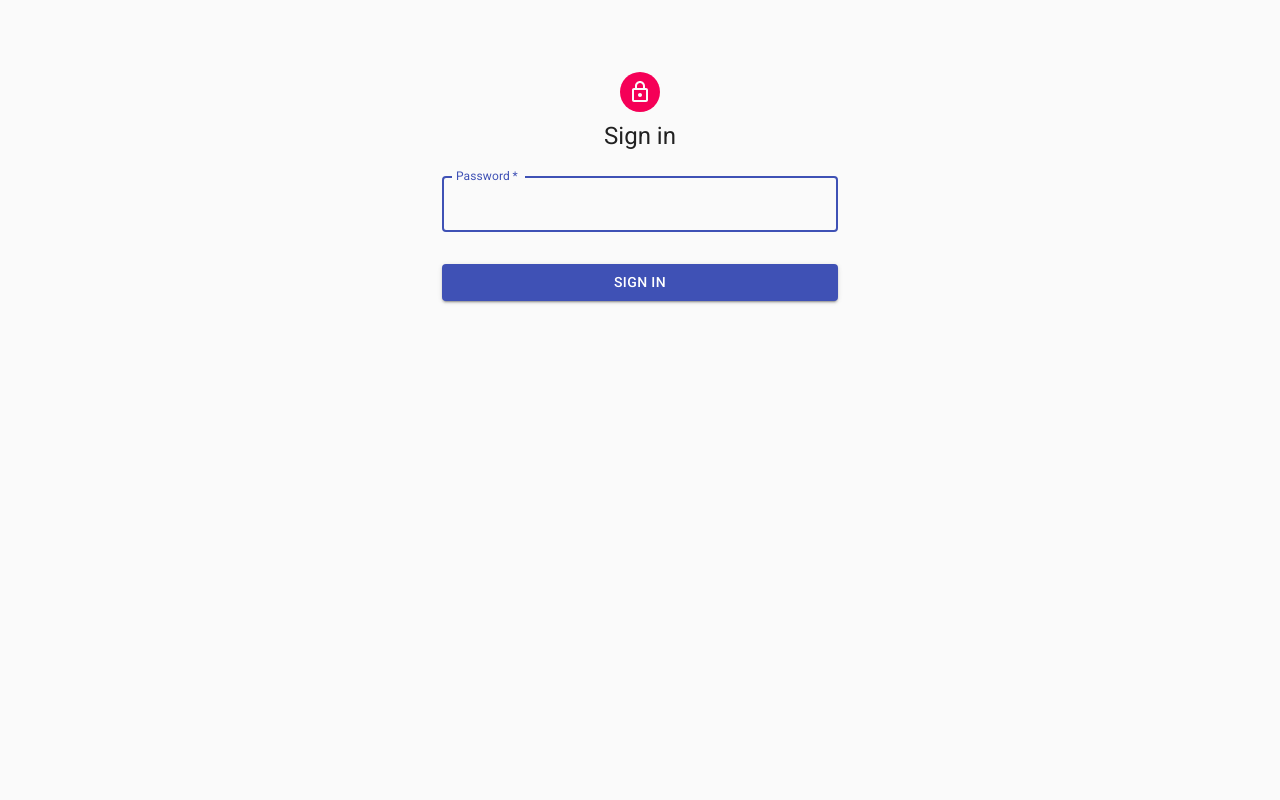
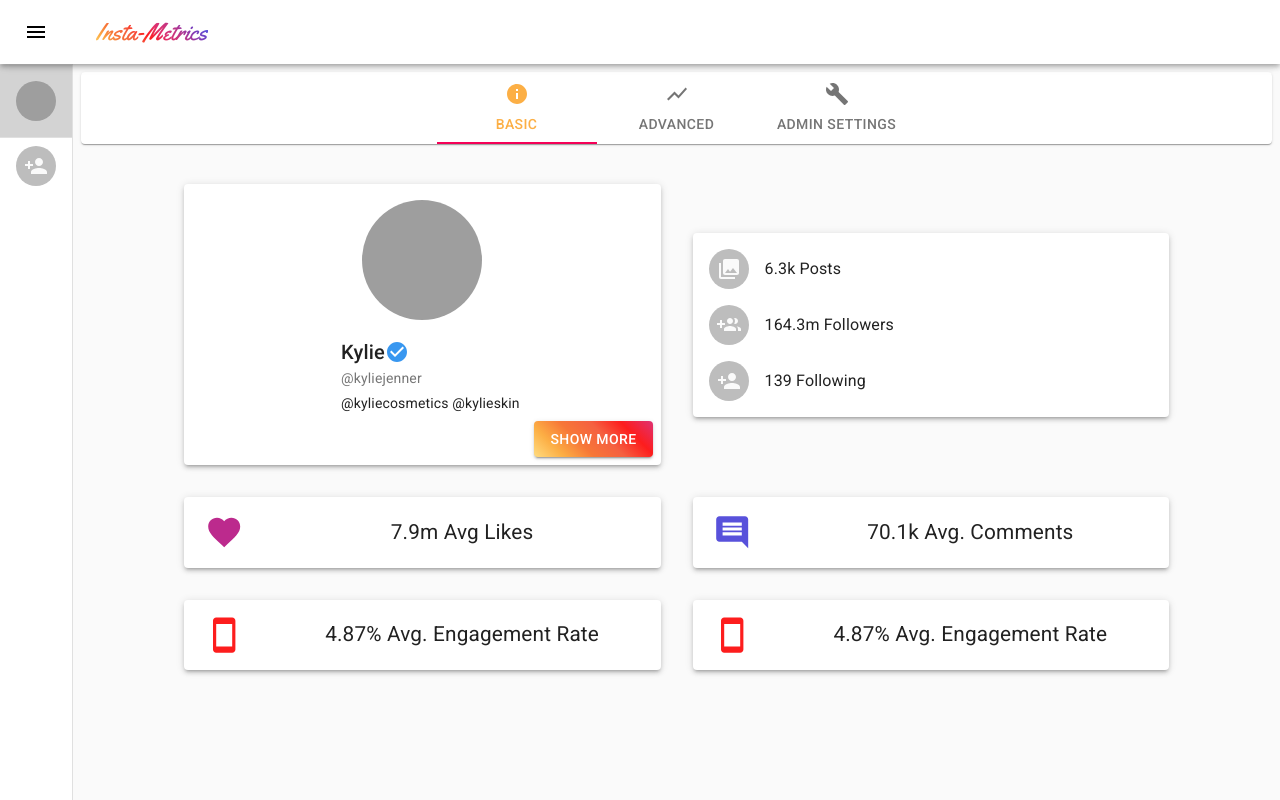
Before and after one commit to herzogmatthias/insta-metrics, a React (Create React App) app: page /dashboard in a window 1280 px wide. Before the commit this address led to /login. Built offline with nearby package versions, Linux system fonts and the light colour scheme; grey boxes are pictures that could not be loaded; what redux-promise-middleware would draw is missing.

Commit message:
various changes to basic tab styling, no bottom nav because it looks aweful

```diff
--- a/src/components/double-navigation-component/DoubleNavigation.tsx
+++ b/src/components/double-navigation-component/DoubleNavigation.tsx
@@ -141,7 +141,8 @@
             selected={val.username === props.selectedUser?.username}
             onClick={() => {
               props.selectUser(val.username);
-              props.history.replace(val.username);
+              console.log(props.location);
+              props.history.push(val.username);
               console.log(props.location);
             }}
             button
@@ -207,7 +208,7 @@
   };
   useEffect(() => {
     async function init() {
-      props.initData();
+      props.initData(props.history);
     }
     //init();
   }, []);
--- a/src/components/user-details-component/BasicStatsCard.tsx
+++ b/src/components/user-details-component/BasicStatsCard.tsx
@@ -1,80 +1,63 @@
 import React, { Component } from "react";
 import {
-  Card,
   Grid,
   Typography,
   makeStyles,
   Fade,
   Paper
 } from "@material-ui/core";
-import PhotoLibraryIcon from "@material-ui/icons/PhotoLibrary";
-import GroupAddIcon from "@material-ui/icons/GroupAdd";
-import PersonAddIcon from "@material-ui/icons/PersonAdd";
+import numeral from "numeral";
 import clsx from "clsx";
-import numeral from "numeral";
 
 interface Props {
-  data: number;
-  name: "Followers" | "Following" | "Posts";
+  data: string | number;
+  name: string;
   fadeTimeOut: number;
+  iconColor: string;
+  icon: any;
 }
 
 const useStyles = makeStyles(theme => ({
   flex: {
     alignItems: "center",
     justifyContent: "center",
-    display: "flex"
+    display: "flex",
+    minHeight: "inherit"
   },
   cardPadding: {
+    display: "flex",
+    justifyContent: "center",
     padding: theme.spacing(2)
-  },
-  textColor: {},
-  iconSize: {
-    "@media (min-width:600px)": {
-      fontSize: "1.7rem"
-    },
-    [theme.breakpoints.up("md")]: {
-      fontSize: "2.4rem"
-    }
   }
 }));
 
 export default function BasicStatsCard(props: Props) {
   const classes = useStyles();
 
-  const renderIcon = () => {
-    if (props.name === "Followers") {
-      return (
-        <GroupAddIcon
-          className={clsx(classes.iconSize, classes.textColor)}
-        ></GroupAddIcon>
-      );
-    } else if (props.name === "Posts") {
-      return <PhotoLibraryIcon className={classes.iconSize}></PhotoLibraryIcon>;
-    } else {
-      return <PersonAddIcon className={classes.iconSize}></PersonAddIcon>;
-    }
-  };
   return (
     <Fade in timeout={{ enter: props.fadeTimeOut }}>
       <Paper elevation={3}>
         <Grid className={classes.flex} container spacing={0}>
           <Grid
-            className={clsx(classes.cardPadding, classes.textColor)}
-            xs={4}
+            className={clsx(classes.cardPadding)}
+            xs={2}
             item
+            style={{ color: props.iconColor }}
           >
-            {renderIcon()}
+            {props.icon}
           </Grid>
-          <Grid item xs={8} sm container>
+          <Grid item xs={10} sm container>
             <Grid item xs container direction="column" spacing={0}>
               <Grid item xs>
                 <Typography variant="h4">
-                  {numeral(props.data).format(
-                    props.data % 1000 === 0 || props.data % 1000 === props.data
-                      ? "0a"
-                      : "0.0a"
-                  )}{" "}
+                  {typeof props.data === "string"
+                    ? props.data
+                    : numeral(props.data).format(
+                        props.data % 1000 === 0 ||
+                          props.data % 1000 === props.data
+                          ? "0a"
+                          : "0.0a"
+                      )}{" "}
                   {props.name}
                 </Typography>
               </Grid>
--- a/src/components/user-details-component/BasicTab.tsx
+++ b/src/components/user-details-component/BasicTab.tsx
@@ -2,18 +2,19 @@
 import { bindActionCreators } from "@reduxjs/toolkit";
 import { RootState } from "../../redux/reducer";
 import { connect, ConnectedProps } from "react-redux";
-import CheckCircleIcon from "@material-ui/icons/CheckCircle";
+import FavoriteIcon from "@material-ui/icons/Favorite";
+import CommentIcon from "@material-ui/icons/Comment";
+import SmartphoneIcon from "@material-ui/icons/Smartphone";
 import clsx from "clsx";
 import {
   makeStyles,
   Avatar,
   Typography,
-  Card,
-  Paper,
   Grid,
   Button
 } from "@material-ui/core";
 import BasicStatsCard from "./BasicStatsCard";
+import GeneralInformation from "./GeneralInformation";
 
 type Props = ConnectedProps<typeof connector>;
 
@@ -23,50 +24,31 @@
     justifyContent: "center",
     display: "flex"
   },
+  flexVerified: {
+    display: "flex",
+    alignItems: "center"
+  },
   large: {
     width: theme.spacing(10),
     height: theme.spacing(10)
   },
-  paddingName: {
-    paddingLeft: theme.spacing(2)
-  },
-  paddingVerified: {
-    paddingRight: theme.spacing(2)
-  },
-  instaButtonContainer: {
-    width: "100%",
-    display: "flex",
-    justifyContent: "flex-end",
-    padding: theme.spacing(1)
-  },
-  avatarGrow: {
-    padding: theme.spacing(2),
-    [theme.breakpoints.down("sm")]: {
-      flexGrow: 1
+  iconSize: {
+    "@media (min-width:600px)": {
+      fontSize: "1.7rem"
     },
-    [theme.breakpoints.up("sm")]: {
-      flexGrow: 0
+    [theme.breakpoints.up("md")]: {
+      fontSize: "2.4rem"
     }
-  },
-  button: {
-    "&:hover": {
-      backgroundPosition: "100%"
-    },
-    transition: "0.5s",
-    backgroundSize: "200%",
-    backgroundImage:
-      "linear-gradient(45deg,#FFDC80 0%,#FCAF45,#F77737,#F56040, #FD1D1D, #E1306C, #C13584, #833AB4, #5851DB, #405DE6)",
-    color: "white"
-  },
-  verifiedColor: {
-    color: "#3897f0"
   },
   space: {
     marginBottom: theme.spacing(2)
   },
   cardMargin: {
-    marginBottom: theme.spacing(2),
-    marginTop: theme.spacing(2)
+    margin: theme.spacing(2),
+    "@media (max-width:600px)": {
+      marginLeft: 0,
+      marginRight: 0
+    }
   },
   textDirection: {
     textAlign: "center"
@@ -77,72 +59,52 @@
   const classes = useStyles();
   return (
     <div>
-      <Paper elevation={3} className={classes.space}>
-        <Grid container spacing={0}>
-          <Grid className={clsx(classes.flex, classes.avatarGrow)} item>
-            <Avatar
-              className={classes.large}
-              src={props.basicStats.avatar}
-            ></Avatar>
-          </Grid>
-          <Grid item xs={12} sm container>
-            <Grid
-              className={classes.paddingName}
-              item
-              xs
-              container
-              direction="column"
-              spacing={0}
-            >
-              <Grid item xs>
-                <Typography variant="h6">{props.basicStats.name}</Typography>
-                <Typography gutterBottom variant="body2" color="textSecondary">
-                  @{props.basicStats.userName}
-                </Typography>
-                <Typography variant="body2">
-                  {props.basicStats.biography}
-                </Typography>
-              </Grid>
-            </Grid>
-            <Grid className={classes.paddingVerified} item>
-              <CheckCircleIcon
-                className={classes.verifiedColor}
-              ></CheckCircleIcon>
-            </Grid>
-          </Grid>
-          <Grid className={classes.instaButtonContainer} item>
-            <Button className={classes.button} variant="contained">
-              Show More
-            </Button>
-          </Grid>
-        </Grid>
-      </Paper>
+      <GeneralInformation></GeneralInformation>
       <Grid
-        className={classes.textDirection}
+        className={clsx(classes.textDirection, classes.flex)}
         container
         spacing={0}
         xs={12}
         direction="row"
       >
-        <Grid className={classes.cardMargin} xs={12} md={4} item>
+        <Grid className={classes.cardMargin} xs={12} md={5} item>
           <BasicStatsCard
             fadeTimeOut={4000}
-            data={props.basicStats.posts}
-            name="Posts"
+            data={props.basicStats.avgLikes}
+            name="Avg Likes"
+            iconColor="#bc2a8d"
+            icon={<FavoriteIcon className={classes.iconSize}></FavoriteIcon>}
           ></BasicStatsCard>
         </Grid>
-        <Grid className={classes.cardMargin} xs={12} md={4} item>
+        <Grid className={classes.cardMargin} xs={12} md={5} item>
+          <BasicStatsCard
+            fadeTimeOut={4500}
+            data={props.basicStats.avgComments}
+            name="Avg. Comments"
+            iconColor="#5851DB"
+            icon={<CommentIcon className={classes.iconSize}></CommentIcon>}
+          ></BasicStatsCard>
+        </Grid>
+        <Grid className={classes.cardMargin} xs={12} md={5} item>
           <BasicStatsCard
             fadeTimeOut={5000}
-            data={props.basicStats.follower}
-            name="Followers"
+            data={props.basicStats.avgEngagementRate + "%"}
+            name="Avg. Engagement Rate"
+            iconColor="#FD1D1D"
+            icon={
+              <SmartphoneIcon className={classes.iconSize}></SmartphoneIcon>
+            }
           ></BasicStatsCard>
         </Grid>
-        <Grid className={classes.cardMargin} xs={12} md={4} item>
+        <Grid className={classes.cardMargin} xs={12} md={5} item>
           <BasicStatsCard
-            fadeTimeOut={6000}
-            data={props.basicStats.following}
-            name="Following"
+            fadeTimeOut={5000}
+            data={props.basicStats.avgEngagementRate + "%"}
+            name="Avg. Engagement Rate"
+            iconColor="#FD1D1D"
+            icon={
+              <SmartphoneIcon className={classes.iconSize}></SmartphoneIcon>
+            }
           ></BasicStatsCard>
         </Grid>
       </Grid>
--- /dev/null
+++ b/src/components/user-details-component/GeneralInformation.tsx
@@ -0,0 +1,194 @@
+import React, { Component } from "react";
+import { bindActionCreators } from "@reduxjs/toolkit";
+import { RootState } from "../../redux/reducer";
+import { connect, ConnectedProps } from "react-redux";
+import CheckCircleIcon from "@material-ui/icons/CheckCircle";
+import PhotoLibraryIcon from "@material-ui/icons/PhotoLibrary";
+import GroupAddIcon from "@material-ui/icons/GroupAdd";
+import PersonAddIcon from "@material-ui/icons/PersonAdd";
+import numeral from "numeral";
+import clsx from "clsx";
+import {
+  makeStyles,
+  Avatar,
+  Typography,
+  Paper,
+  Grid,
+  Button,
+  List,
+  ListItemText,
+  ListItem,
+  ListItemAvatar
+} from "@material-ui/core";
+
+type Props = ConnectedProps<typeof connector>;
+
+const useStyles = makeStyles(theme => ({
+  flex: {
+    alignItems: "center",
+    justifyContent: "center",
+    display: "flex"
+  },
+  flexVerified: {
+    display: "flex",
+    alignItems: "center"
+  },
+  large: {
+    width: theme.spacing(15),
+    height: theme.spacing(15)
+  },
+  paddingName: {
+    paddingLeft: theme.spacing(2)
+  },
+  paddingVerified: {
+    paddingRight: theme.spacing(2)
+  },
+  instaButtonContainer: {
+    width: "100%",
+    display: "flex",
+    justifyContent: "flex-end",
+    padding: theme.spacing(1)
+  },
+  avatarGrow: {
+    padding: theme.spacing(2)
+  },
+  button: {
+    "&:hover": {
+      backgroundPosition: "100%"
+    },
+    transition: "0.5s",
+    backgroundSize: "200%",
+    backgroundImage:
+      "linear-gradient(45deg,#FFDC80 0%,#FCAF45,#F77737,#F56040, #FD1D1D, #E1306C, #C13584, #833AB4, #5851DB, #405DE6)",
+    color: "white"
+  },
+  verifiedColor: {
+    color: "#3897f0"
+  },
+  cardMargin: {
+    margin: theme.spacing(2),
+    "@media (max-width:600px)": {
+      marginLeft: 0,
+      marginRight: 0
+    }
+  }
+}));
+
+function GeneralInformation(props: Props) {
+  const checkFormat = (data: number) => {
+    return data % 1000 === 0 || data % 1000 === data ? "0a" : "0.0a";
+  };
+  const classes = useStyles();
+  return (
+    <Grid className={classes.flex} container xs={12} spacing={0}>
+      <Grid style={{ flexGrow: 1 }} className={classes.cardMargin} item md={5}>
+        <Paper elevation={3}>
+          <Grid container spacing={0}>
+            <Grid
+              className={clsx(classes.flex, classes.avatarGrow)}
+              xs={12}
+              item
+            >
+              <Avatar
+                className={classes.large}
+                src={props.basicStats.avatar}
+              ></Avatar>
+            </Grid>
+            <Grid item xs={12} container>
+              <Grid
+                className={clsx(classes.flex, classes.paddingName)}
+                item
+                xs
+                container
+                direction="column"
+                spacing={0}
+              >
+                <Grid item xs>
+                  <Typography className={classes.flexVerified} variant="h6">
+                    {props.basicStats.name}
+                    <CheckCircleIcon
+                      className={classes.verifiedColor}
+                    ></CheckCircleIcon>
+                  </Typography>
+                  <Typography
+                    gutterBottom
+                    variant="body2"
+                    color="textSecondary"
+                  >
+                    @{props.basicStats.userName}
+                  </Typography>
+                  <Typography variant="body2">
+                    {props.basicStats.biography}
+                  </Typography>
+                </Grid>
+              </Grid>
+            </Grid>
+            <Grid className={classes.instaButtonContainer} item>
+              <Button className={classes.button} variant="contained">
+                Show More
+              </Button>
+            </Grid>
+          </Grid>
+        </Paper>
+      </Grid>
+      <Grid style={{ flexGrow: 1 }} className={classes.cardMargin} item md={5}>
+        <Paper elevation={3}>
+          <List>
+            <ListItem>
+              <ListItemAvatar>
+                <Avatar>
+                  <PhotoLibraryIcon></PhotoLibraryIcon>
+                </Avatar>
+              </ListItemAvatar>
+              <ListItemText
+                primary={
+                  numeral(props.basicStats.posts).format(
+                    checkFormat(props.basicStats.posts)
+                  ) + " Posts"
+                }
+              ></ListItemText>
+            </ListItem>
+
+            <ListItem>
+              <ListItemAvatar>
+                <Avatar>
+                  <GroupAddIcon></GroupAddIcon>
+                </Avatar>
+              </ListItemAvatar>
+              <ListItemText
+                primary={
+                  numeral(props.basicStats.follower).format(
+                    checkFormat(props.basicStats.follower)
+                  ) + " Followers"
+                }
+              ></ListItemText>
+            </ListItem>
+            <ListItem>
+              <ListItemAvatar>
+                <Avatar>
+                  <PersonAddIcon></PersonAddIcon>
+                </Avatar>
+              </ListItemAvatar>
+              <ListItemText
+                primary={
+                  numeral(props.basicStats.following).format(
+                    checkFormat(props.basicStats.following)
+                  ) + " Following"
+                }
+              ></ListItemText>
+            </ListItem>
+          </List>
+        </Paper>
+      </Grid>
+    </Grid>
+  );
+}
+const mapStateToProps = (state: RootState) => ({
+  tab: state.userDetails.tab,
+  basicStats: state.userDetails.basicStats
+});
+
+const mapDispatchToProps = (dispatch: any) => bindActionCreators({}, dispatch);
+
+const connector = connect(mapStateToProps, mapDispatchToProps);
+export default connector(GeneralInformation);
--- a/src/components/user-details-component/UserDetails.tsx
+++ b/src/components/user-details-component/UserDetails.tsx
@@ -14,6 +14,7 @@
 import { RootState } from "../../redux/reducer";
 import { bindActionCreators } from "@reduxjs/toolkit";
 import { changeTab } from "../../redux/actions/userDetailsAction";
+import useMediaQuery from "@material-ui/core/useMediaQuery";
 import BasicTab from "./BasicTab";
 
 interface TabPanelProps {
@@ -59,6 +60,7 @@
 function UserDetails(props: Props) {
   const classes = useStyles();
 
+  const matches = useMediaQuery("(max-width: 600px)");
   return (
     <div className={classes.root}>
       <Paper className={classes.root}>
@@ -69,7 +71,8 @@
           }
           textColor="primary"
           indicatorColor="secondary"
-          centered
+          centered={!matches}
+          variant={matches ? "fullWidth" : "standard"}
         >
           <Tab
             classes={{
--- a/src/index.tsx
+++ b/src/index.tsx
@@ -43,6 +43,7 @@
 });
 
 theme.typography.h4 = {
+  fontWeight: 400,
   fontSize: "0.9rem",
   "@media (min-width:600px)": {
     fontSize: "1rem"
--- a/src/redux/actions/sidebarActions.ts
+++ b/src/redux/actions/sidebarActions.ts
@@ -20,11 +20,12 @@
 
 export const selectUser = createAction(SELECT_USER, withPayloadType<string>());
 
-export function getBasicInformation() {
+export function getBasicInformation(history: any) {
   return (dispatch: any) => {
     axios.get(URI + "basic-information").then(res => {
       dispatch({ type: FETCH_BASIC_INFORMATION, payload: res.data });
       if (res.data.length != 0) {
+        history.push("dashboard/" + res.data[0].username);
         dispatch({ type: SELECT_USER, payload: res.data[0].username });
       }
     });
--- a/src/redux/types/userDetailsTypes.ts
+++ b/src/redux/types/userDetailsTypes.ts
@@ -15,4 +15,7 @@
   posts: number;
   lastThreePosts: string[];
   isVerified: boolean;
+  avgLikes: number;
+  avgComments: number;
+  avgEngagementRate: number;
 }
--- a/src/router/Router.tsx
+++ b/src/router/Router.tsx
@@ -10,8 +10,8 @@
       <BrowserRouter>
         <Switch>
           <Route path="/login" component={Login}></Route>
-          <ProtectedRoute path="/dashboard" component={Home}></ProtectedRoute>
-          <Redirect strict from="/" to="login"></Redirect>
+          <Route path="/dashboard" component={Home}></Route>
+          <Redirect strict from="/" to="dashboard"></Redirect>
         </Switch>
       </BrowserRouter>
     );
```
Also changed, not shown: src/redux/reducer/userDetailsReducer.ts (+4 -1 lines), 1 other file (tests, documents, lock files or other folders).
